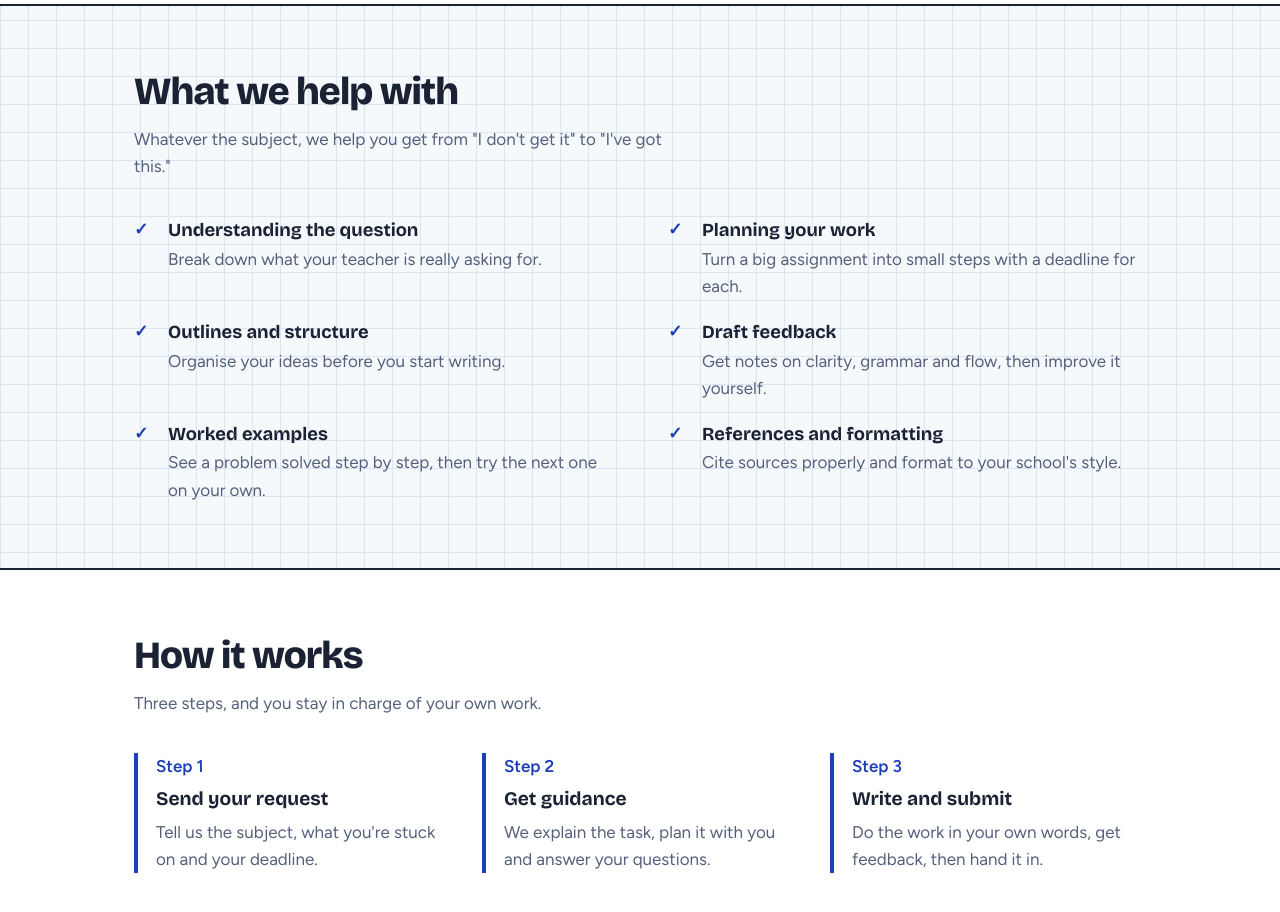
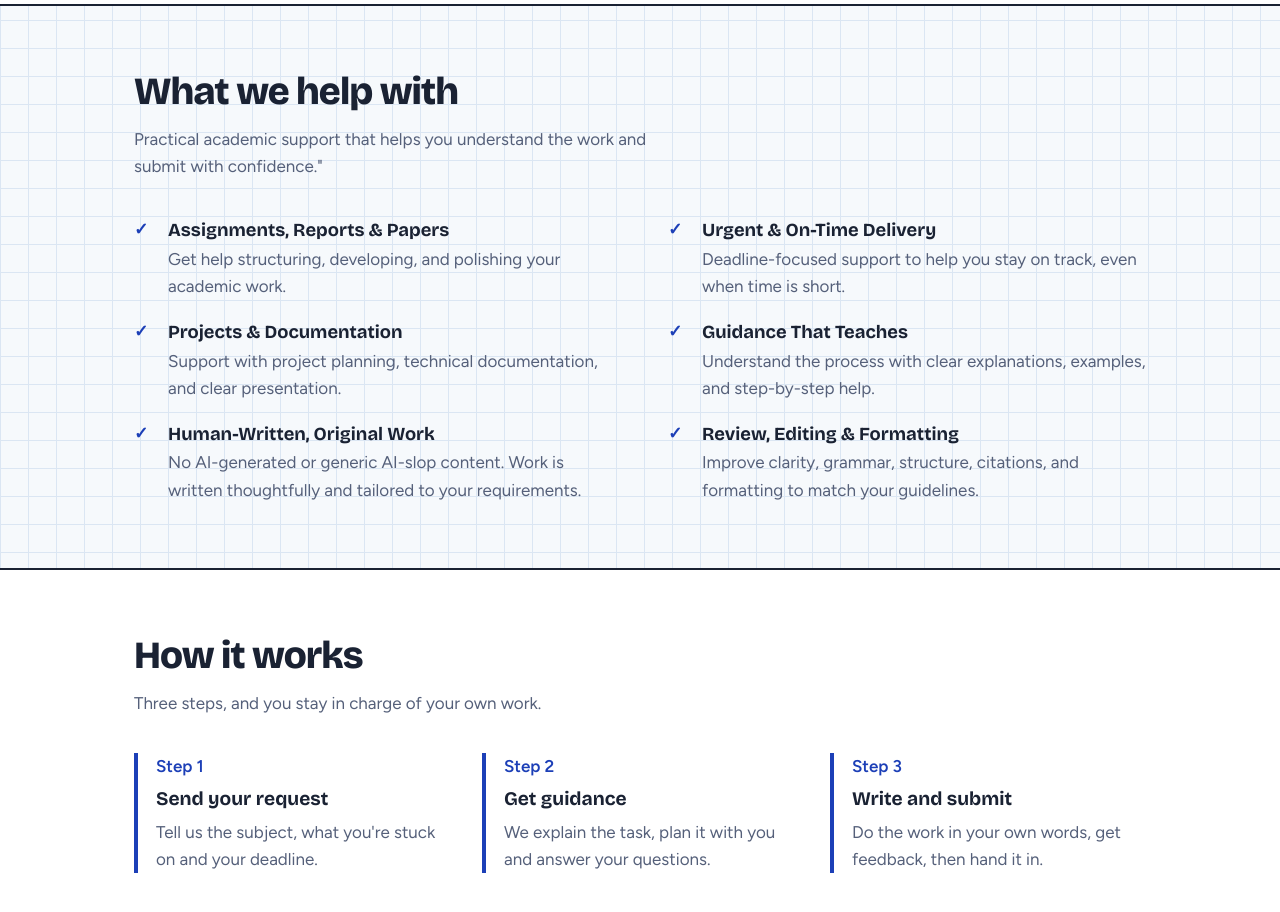
Before and after one commit to zukhraf99/assignmentassist, a Next.js app: page / in a window 1280 px wide. Shown: the part 1800-2712 px from the top of the page. Built offline with nearby package versions, Linux system fonts and the light colour scheme; no server answers.

Commit message:
Update page.js

```diff
--- a/app/page.js
+++ b/app/page.js
@@ -71,14 +71,14 @@ export default function Home() {
         <section id="help">
           <div className="wrap">
             <h2>What we help with</h2>
-            <p className="sub">Whatever the subject, we help you get from "I don't get it" to "I've got this."</p>
+            <p className="sub">Practical academic support that helps you understand the work and submit with confidence."</p>
             <ul className="help">
-              <li><b>Understanding the question</b><span>Break down what your teacher is really asking for.</span></li>
-              <li><b>Planning your work</b><span>Turn a big assignment into small steps with a deadline for each.</span></li>
-              <li><b>Outlines and structure</b><span>Organise your ideas before you start writing.</span></li>
-              <li><b>Draft feedback</b><span>Get notes on clarity, grammar and flow, then improve it yourself.</span></li>
-              <li><b>Worked examples</b><span>See a problem solved step by step, then try the next one on your own.</span></li>
-              <li><b>References and formatting</b><span>Cite sources properly and format to your school's style.</span></li>
+              <li><b>Assignments, Reports & Papers</b><span>Get help structuring, developing, and polishing your academic work.</span></li>
+              <li><b>Urgent & On-Time Delivery</b><span>Deadline-focused support to help you stay on track, even when time is short.</span></li>
+              <li><b>Projects & Documentation</b><span>Support with project planning, technical documentation, and clear presentation.</span></li>
+              <li><b>Guidance That Teaches</b><span>Understand the process with clear explanations, examples, and step-by-step help.</span></li>
+              <li><b>Human-Written, Original Work</b><span>No AI-generated or generic AI-slop content. Work is written thoughtfully and tailored to your requirements.</span></li>
+              <li><b>Review, Editing & Formatting</b><span>Improve clarity, grammar, structure, citations, and formatting to match your guidelines.</span></li>
             </ul>
           </div>
         </section>
```
